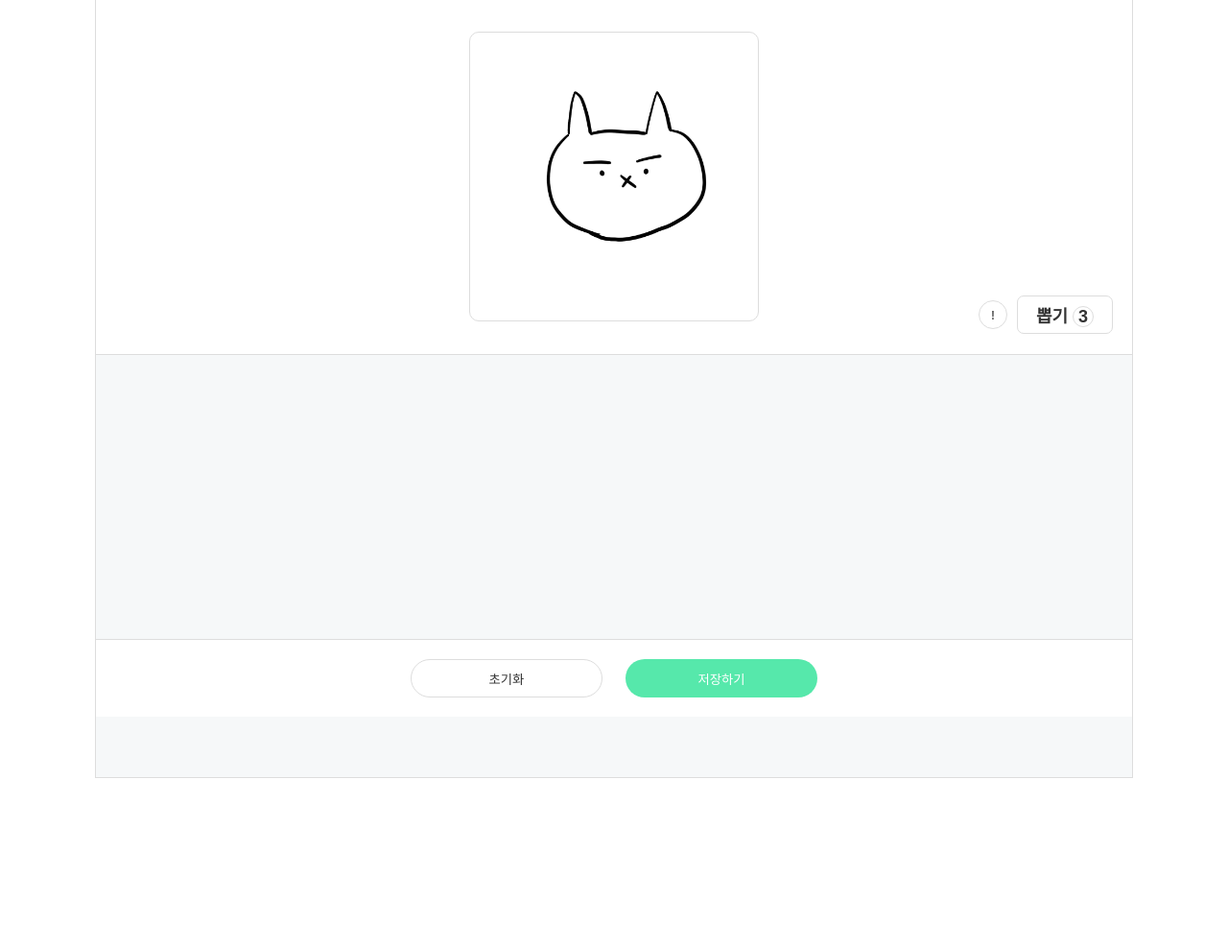
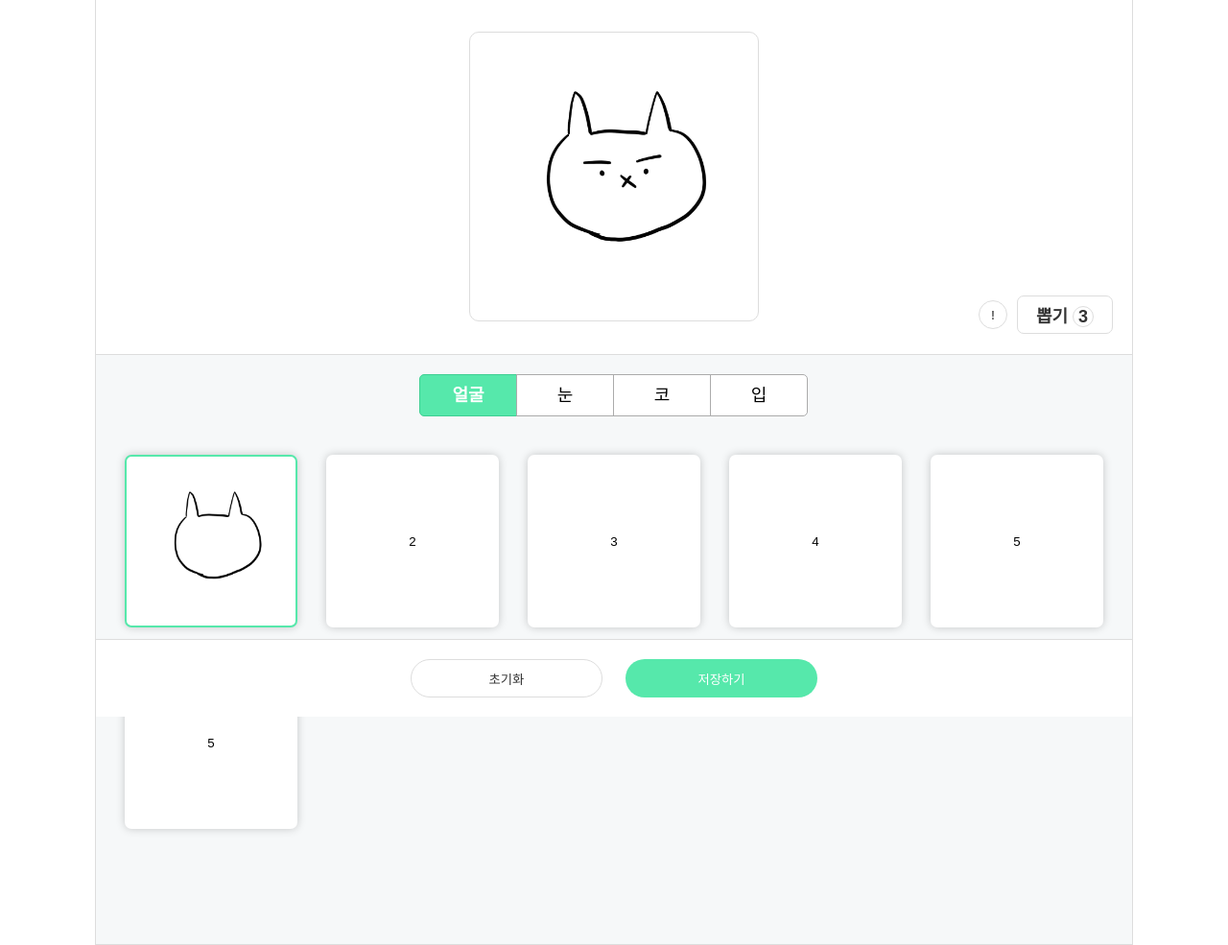
Before and after one commit to dongjoonyang/cathome.github.io, a plain HTML site: page index.html in a window 1280 px wide. Shown: the part 53-1038 px from the top of the page at 96% size. Before the commit the page ends 864 px from the top, so only its background shows below. Drawn offline with Linux system fonts and the light colour scheme.

Commit message:
feat : cat tabs

```diff
--- a/css/catroom.css
+++ b/css/catroom.css
@@ -127,17 +127,77 @@ button {background: unset;border: unset;cursor: pointer;}
 	transform: translate(-50%, -50%);
 	/* cursor: grab; */
 }
+/* 탭 */
+.catroom_content .tabs {
+	display: flex;
+	justify-content: center;
+	align-items: center;
+	cursor: pointer;
+}
+.catroom_content .tab {
+	display: flex;
+	justify-content: center;
+	align-items: center;
+	font-size: 18px;
+	padding: 10px 20px;
+	border: 1px solid #ABABAB;
+	background: #fff;
+	margin-left: -1px;
+	min-width: 60px;
+	height: 22px;
+}
+.catroom_content .tab.active {
+	background: #56E8AB;
+	font-weight: bold;
+	border: 1px solid #3ECF92;
+	color: #fff;
+}
+.catroom_content .tab:nth-child(1) {
+	border-radius: 5px 0 0 5px;
+}
+.catroom_content .tab:nth-child(4) {
+	border-radius: 0 5px 5px 0;
+}
+.catroom_content .tab_content {
+	min-height: 300px;
+	max-height: 500px;
+	overflow-y: auto;
+	overflow-x: hidden;
+	display: none;
+	margin-top: 30px;
+	margin-bottom: 90px;
+}
+.catroom_content .tab_content.active {
+	display: block;
+}
 .catroom_content {
-	width: 100%;
 	height: 100%;
 	min-height: 400px;
-	display: flex;
-	flex-direction: column;
-	align-items: center;
-	justify-content: center;
 	padding: 20px;
 	background: #F6F8F9;
 }
+.catroom_content .tab_content_area{
+	display: flex;
+	justify-content: space-between;
+	flex-wrap: wrap;
+	padding: 10px;
+	gap: 30px;
+}
+.catroom_content .tab_content_area .box {
+	width: 180px;
+	height: 180px;
+	display: flex;
+	justify-content: center;
+	align-items: center;
+	background: #fff;
+	border-radius: 7px;
+	box-shadow: 0 0 10px rgba(0, 0, 0, 0.2);
+}
+.catroom_content .tab_content_area .box.on {
+	border: 2px solid var(--main-color);
+}
+
+
 .footer {
 	position: fixed;
 	bottom: 0;
@@ -173,12 +233,3 @@ button {background: unset;border: unset;cursor: pointer;}
 	  background-color: lightblue;
 	}
   }
-
-
-
-/* 탭 */
-.tabs {display: flex;cursor: pointer;}
-.tab {padding: 10px 20px;border: 1px solid #ccc;border-bottom: none;background: #f1f1f1;margin-right: 5px;}
-.tab.active {background: #fff;font-weight: bold;border-top: 2px solid #007BFF;}
-.tab_content {border: 1px solid #ccc;padding: 20px;background: #fff;display: none;}
-.tab_content.active {display: block;}
--- a/index.html
+++ b/index.html
@@ -3,7 +3,7 @@
 <head>
 	<meta charset="UTF-8">
 	<meta name="viewport" content="width=device-width, initial-scale=1.0">
-	<title>고양이 아바타</title>
+	<title>고양이 아바타 뽑기</title>
 
 	<!-- 피그마 -->
 	<!--
@@ -17,7 +17,7 @@
 <body>
 	<section class="catroom">
 		<header class="catroom_header">
-			<h1>뽑기 그림</h1>
+			<h1>고양이 아바타 뽑기</h1>
 		</header>
 
 		<div class="catroom_btns">
@@ -38,21 +38,35 @@
 		</article>
 
 		<div class="catroom_content">
-			<!-- <div class="tabs">
-				<div class="tab active" data-tab="1">탭 1</div>
-				<div class="tab" data-tab="2">탭 2</div>
-				<div class="tab" data-tab="3">탭 3</div>
+			<div class="tabs">
+				<div class="tab active" data-tab="1">얼굴</div>
+				<div class="tab" data-tab="2">눈</div>
+				<div class="tab" data-tab="3">코</div>
+				<div class="tab" data-tab="4">입</div>
 			</div>
 
 			<div class="tab_content active" data-content="1">
-				탭 1의 내용입니다.
+				<div class="tab_content_area">
+					<button class="box on"><img src="./img/img_face1.png" alt="face1" /></button>
+					<button class="box">2</button>
+					<button class="box">3</button>
+					<button class="box">4</button>
+					<button class="box">5</button>
+					<button class="box">5</button>
+				</div>
 			</div>
 			<div class="tab_content" data-content="2">
-				탭 2의 내용입니다.
+				<div class="tab_content_area">
+					<button class="box">1</button>
+					<button class="box">2</button>
+					<button class="box">3</button>
+					<button class="box">4</button>
+					<button class="box">5</button>
+				</div>
 			</div>
 			<div class="tab_content" data-content="3">
 				탭 3의 내용입니다.
-			</div> -->
+			</div>
 		</div>
 
 		<div class="footer">
--- a/js/catroom.js
+++ b/js/catroom.js
@@ -2,7 +2,7 @@ const tabs = document.querySelectorAll('.tab');
 const contents = document.querySelectorAll('.tab_content');
 
 tabs.forEach(tab => {
-    tab.addEventListener('click', () => {
+  tab.addEventListener('click', () => {
     const target = tab.getAttribute('data-tab');
 
     tabs.forEach(t => t.classList.remove('active'));
@@ -14,5 +14,5 @@ tabs.forEach(tab => {
         c.classList.add('active');
         }
     });
-    });
+  });
 });
```
Also changed, not shown: 1 other file.
